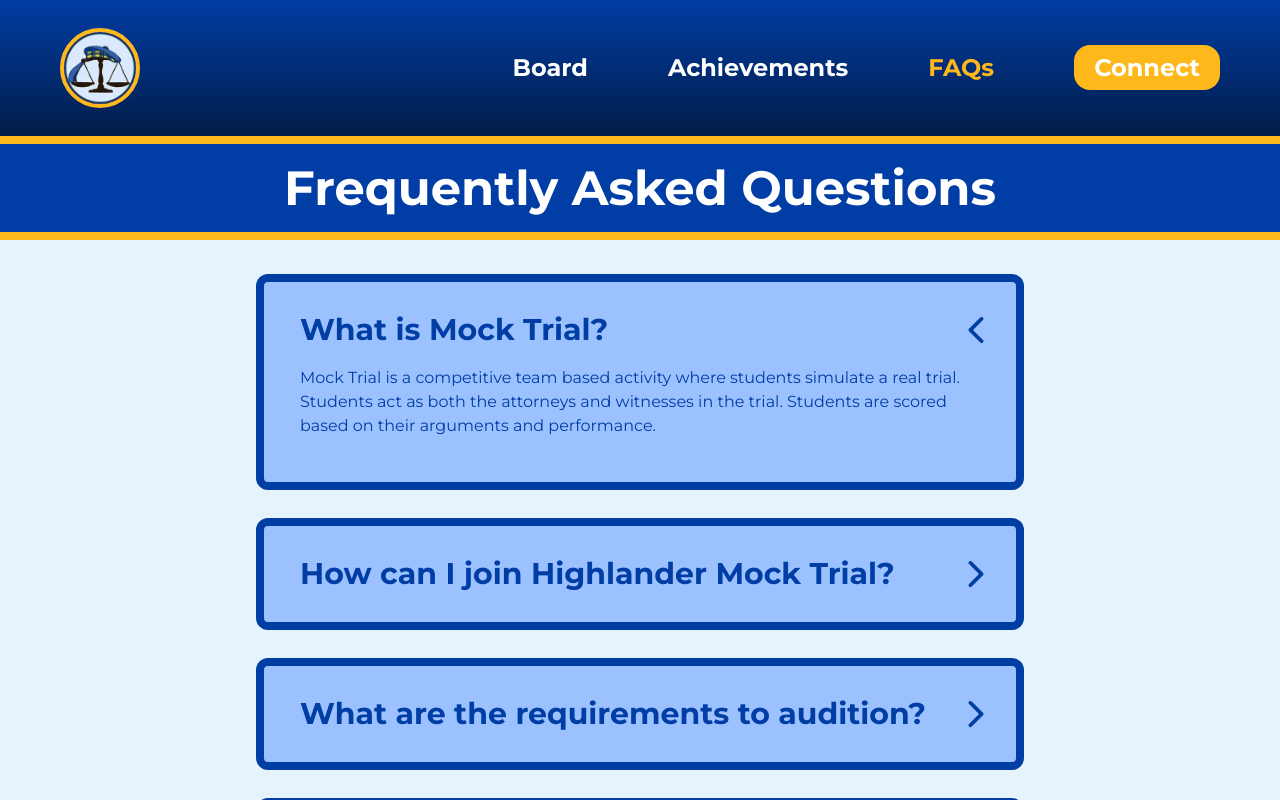
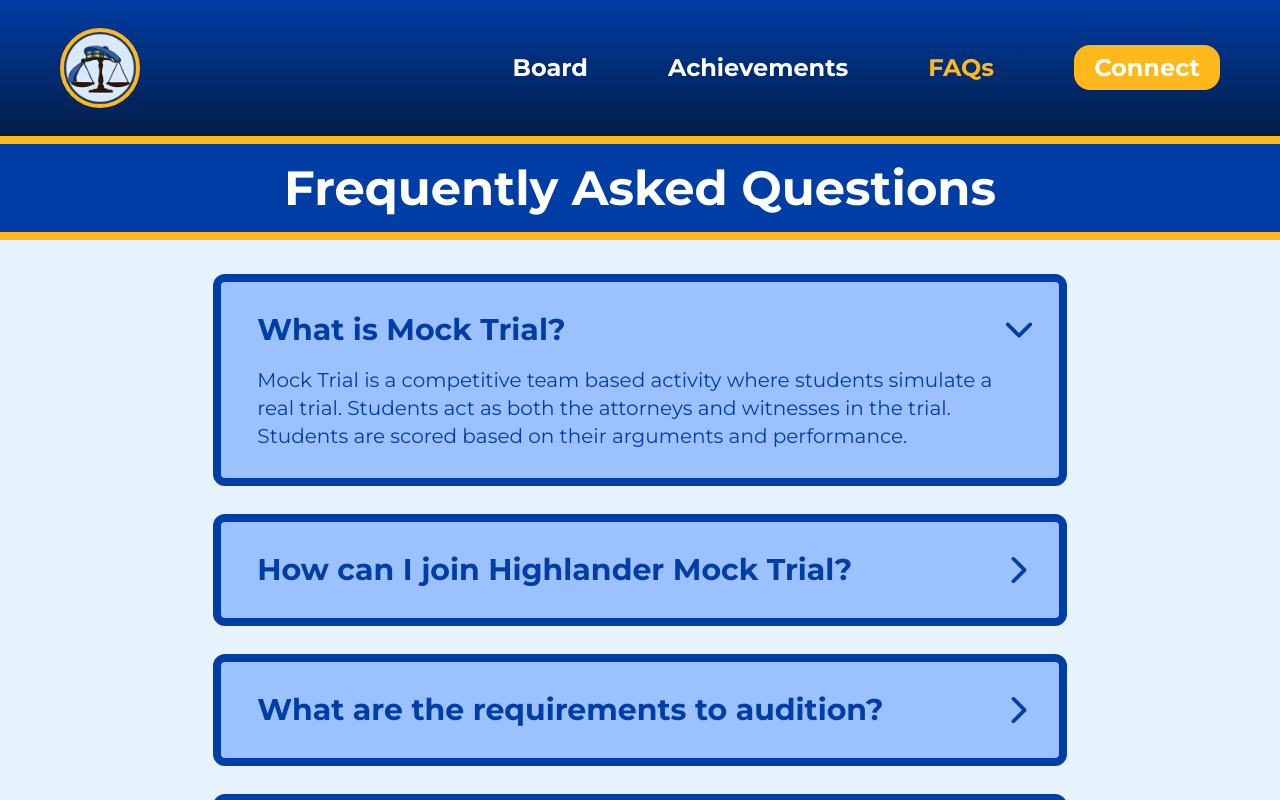
Before and after one commit to acm-ucr/mock-trial-website, a Next.js app: page /faqs in a window 1280 px wide. Both pictures are taken after a click on the button "What is Mock Trial?". Shown: the top 800 px of the page. Built offline with nearby package versions, Linux system fonts and the light colour scheme.

Commit message:
Moved animations from Accordion.tsx to FAQQuestionsCard.tsx

```diff
--- a/src/app/faqs/page.tsx
+++ b/src/app/faqs/page.tsx
@@ -1,49 +1,20 @@
-"use client";
-
-import { motion } from "motion/react";
-import {
-  Accordion,
-  AccordionContent,
-  AccordionItem,
-  AccordionTrigger,
-} from "@/components/Accordion";
-
+import { Accordion } from "@/components/Accordion";
 import Header from "@/components/Header";
 import Questions from "@/data/Questions";
+import FAQQuestions from "@/components/faqs/FAQQuestionsCard";
 
 const FAQS = () => {
   return (
     <div className="bg-mocktrial-lightblue">
       <Header title="Frequently Asked Questions" />
+
       <Accordion
         type="single"
         collapsible
         className="mx-auto flex flex-col gap-6 py-8"
       >
-        {Questions.map((item, index) => (
-          <motion.div
-            key={index}
-            className="bg-mocktrial-seablue text-mocktrial-blue border-mocktrial-blue mx-auto my-0.5 flex w-2/3 flex-col rounded-xl border-6 p-5 last:mb-26 md:border-7 md:last:mb-12 lg:w-3xl lg:border-8"
-            initial={{ opacity: 0, y: 15 }}
-            whileInView={{ opacity: 1, y: 0 }}
-            transition={{ duration: 1, delay: 0.25 }}
-            viewport={{ once: true }}
-          >
-            <AccordionItem
-              key={index}
-              value={`item-${index + 1}`}
-              className="w-full"
-            >
-              <AccordionTrigger className="flex w-full items-center py-2">
-                <p className="text-mocktrial-blue pl-4 text-xl font-bold md:text-2xl lg:text-3xl">
-                  {item.question}
-                </p>
-              </AccordionTrigger>
-              <AccordionContent className="text-mocktrial-blue px-4 py-2">
-                {item.answer}
-              </AccordionContent>
-            </AccordionItem>
-          </motion.div>
+        {Questions.map((item) => (
+          <FAQQuestions key={item.question} item={item} />
         ))}
       </Accordion>
     </div>
--- a/src/components/Accordion.tsx
+++ b/src/components/Accordion.tsx
@@ -1,9 +1,6 @@
-"use client";
-
 import * as React from "react";
 import * as AccordionPrimitive from "@radix-ui/react-accordion";
 import { IoIosArrowForward } from "react-icons/io";
-import { motion } from "motion/react";
 
 import { cn } from "@/lib/utils";
 
@@ -25,7 +22,7 @@ const AccordionTrigger = React.forwardRef<
     <AccordionPrimitive.Trigger
       ref={ref}
       className={cn(
-        "flex cursor-pointer items-center justify-between py-4 text-left text-2xl font-bold hover:underline [&[data-state=open]>svg]:rotate-180",
+        "flex cursor-pointer items-center justify-between py-4 text-left text-2xl font-bold hover:underline [&[data-state=open]>svg]:rotate-90",
         className,
       )}
       {...props}
@@ -46,15 +43,7 @@ const AccordionContent = React.forwardRef<
     className="data-[state=closed]:animate-accordion-up data-[state=open]:animate-accordion-down text-md overflow-hidden pl-4 font-medium md:text-lg"
     {...props}
   >
-    <motion.div
-      initial={{ opacity: 0, y: 15 }}
-      animate={{ opacity: 1, y: 0 }}
-      exit={{ opacity: 0, y: 15 }}
-      transition={{ duration: 1, delay: 0.25 }}
-      className="pt-0 pb-4"
-    >
-      {children}
-    </motion.div>
+    {children}
   </AccordionPrimitive.Content>
 ));
 AccordionContent.displayName = AccordionPrimitive.Content.displayName;
--- a/src/components/faqs/FAQQuestions.tsx
+++ b/src/components/faqs/FAQQuestions.tsx
@@ -3,7 +3,6 @@ import FAQQuestionsCard from "@/components/faqs/FAQQuestionsCard";
 interface FAQQuestion {
   question: string;
   answer: string;
-  id?: string;
 }
 interface FAQProps {
   faqData: FAQQuestion[];
@@ -13,12 +12,7 @@ const FAQQuestions = ({ faqData }: FAQProps) => {
   return (
     <div className="flex flex-col gap-6 py-8">
       {faqData.map((q) => (
-        <div
-          className="bg-mocktrial-seablue text-mocktrial-blue border-mocktrial-blue mx-auto my-0.5 flex w-1/2 rounded-xl border-8 p-5 last:mb-12"
-          key={q.id ?? q.question}
-        >
-          <FAQQuestionsCard item={q} />
-        </div>
+        <FAQQuestionsCard item={q} />
       ))}
     </div>
   );
--- a/src/components/faqs/FAQQuestionsCard.tsx
+++ b/src/components/faqs/FAQQuestionsCard.tsx
@@ -1,17 +1,45 @@
-import { IoIosArrowForward } from "react-icons/io";
+"use client";
+
+import { motion } from "motion/react";
+import {
+  AccordionContent,
+  AccordionItem,
+  AccordionTrigger,
+} from "@/components/Accordion";
 
 interface FAQQuestion {
   question: string;
-  id?: string;
+  answer: string;
 }
 
-const FAQQuestionsCard: React.FC<{ item: FAQQuestion }> = ({
-  item: { question },
-}) => (
-  <div className="flex w-full items-center py-2">
-    <p className="text-mocktrial-blue pl-4 text-3xl font-bold">{question}</p>
-    <IoIosArrowForward className="ml-auto h-10 w-10" />
-  </div>
-);
+const FAQQuestionsCard = ({ item }: { item: FAQQuestion }) => {
+  return (
+    <motion.div
+      initial={{ opacity: 0, y: 20 }}
+      whileInView={{ opacity: 1, y: 0 }}
+      viewport={{ once: true }}
+      transition={{ duration: 1 }}
+      className="bg-mocktrial-seablue text-mocktrial-blue border-mocktrial-blue mx-auto my-0.5 flex w-4/5 flex-col rounded-xl border-6 p-5 last:mb-26 md:w-2/3 md:border-7 md:last:mb-6 lg:border-8"
+    >
+      <AccordionItem value={`faq-${item.question}`}>
+        <AccordionTrigger className="flex w-full items-center py-2">
+          <p className="text-mocktrial-blue pl-4 text-xl font-bold md:text-2xl lg:text-3xl">
+            {item.question}
+          </p>
+        </AccordionTrigger>
+        <AccordionContent className="text-mocktrial-blue px-4 py-2 text-lg md:text-xl">
+          <motion.div
+            initial={{ opacity: 0, y: 15 }}
+            animate={{ opacity: 1, y: 0 }}
+            exit={{ opacity: 0, y: 15 }}
+            transition={{ duration: 1, delay: 0.25 }}
+          >
+            {item.answer}
+          </motion.div>
+        </AccordionContent>
+      </AccordionItem>
+    </motion.div>
+  );
+};
 
 export default FAQQuestionsCard;
```
